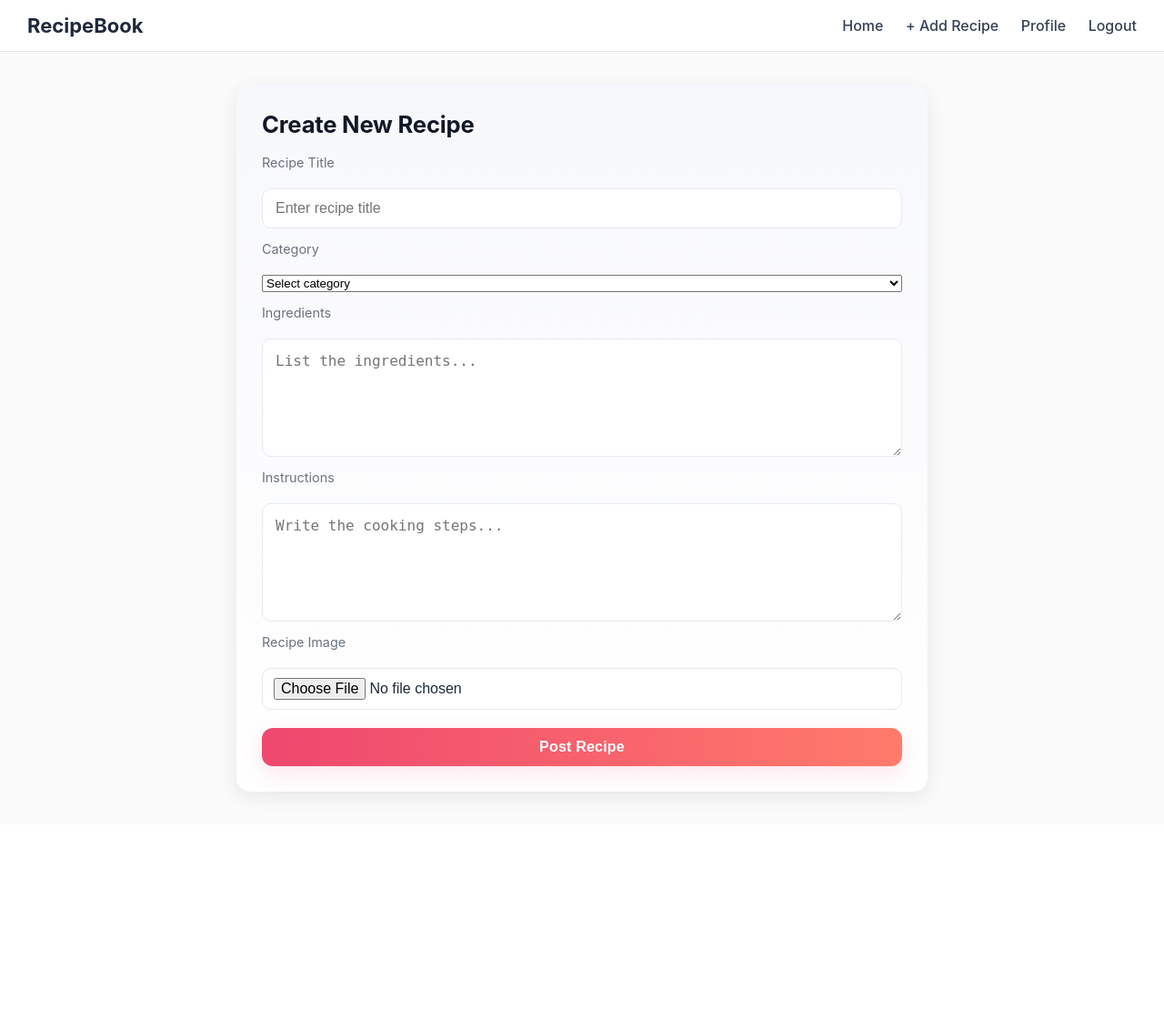
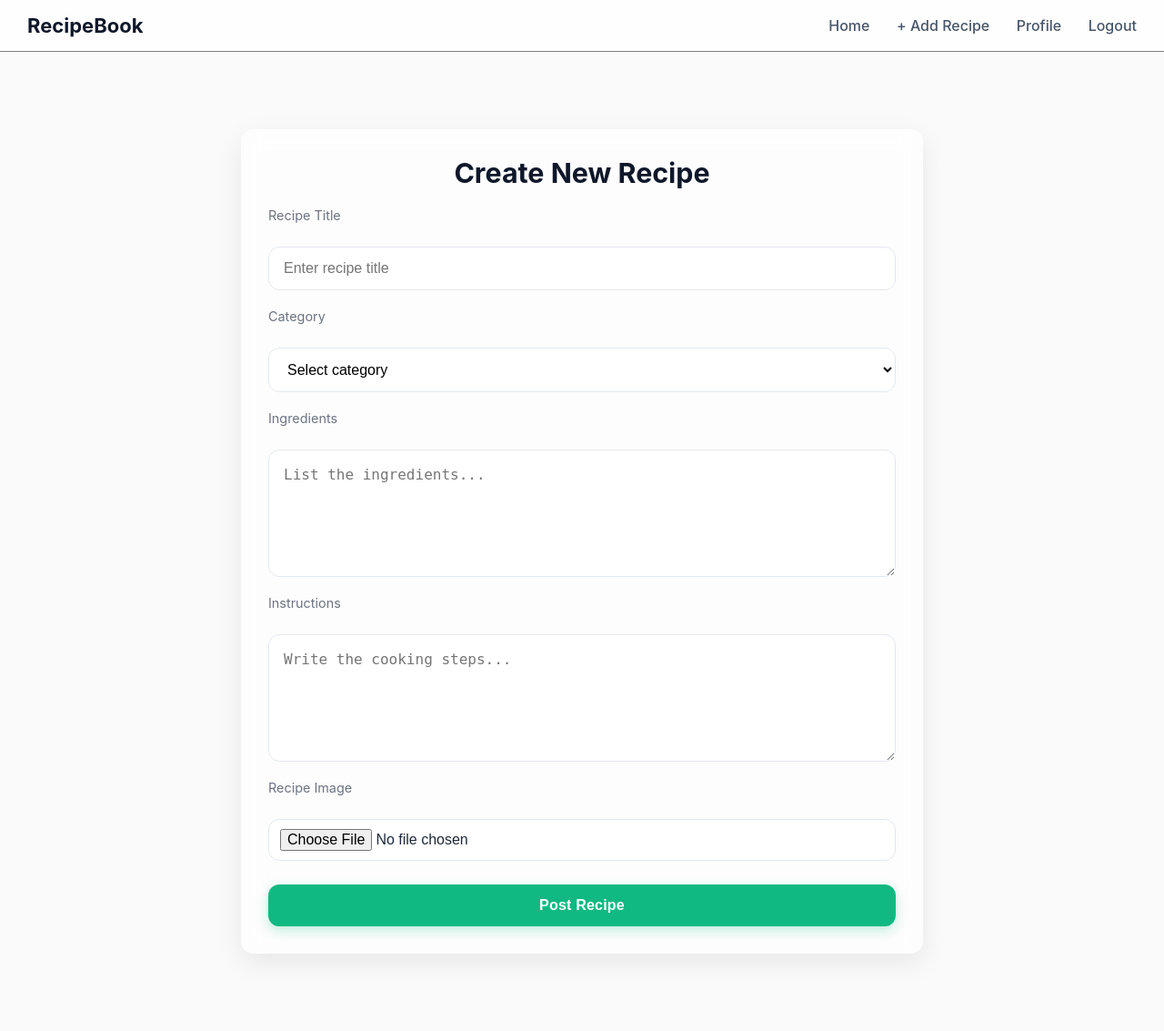
Before and after one commit to shreya-kindalkar/recipe-book, a Django app: page /add-recipe/ in a window 1280 px wide. Shown: the whole page at 91% size. Before the commit the page ends 879 px from the top, so only its background shows below. Run offline with Django 5.2, Linux system fonts and the light colour scheme; the visitor is signed in with stand-in values (Sample User, id 1).

Commit message:
Update: Improved CSS styling for app

```diff
--- a/core/static/app.css
+++ b/core/static/app.css
@@ -5,32 +5,44 @@
 }
 
 body {
-    background: #f8fafc;
+    background: #f5f7fa;
     font-family: "Inter", sans-serif;
     color: #1e293b;
 }
+.content-area{
+    max-width: 1100px;
+    margin: 0 auto;
+    padding: 40px 20px;
+}
+/* ----------------------NAVBAR-----------------------*/
 .navbar {
+    position: sticky;
     display: flex;
     justify-content: space-between;
     align-items: center;
     padding: 15px 30px;
-    background: white;
-    border-bottom: 1px solid #e2e8f0;
-    position: sticky;
+    background-color: rgba(255,255,255,0.8);
+    backdrop-filter: blur(10px);
+    border-bottom: 1px solid rgba(0,0,0,0.5);
     top: 0;
     z-index: 10;
 }
 
 .navbar .title {
     font-size: 22px;
-    font-weight: bold;
+    font-weight: 700;
+    color: #0f172a;
 }
 
 .navbar a {
-    margin-left: 20px;
+    margin-left: 25px;
     text-decoration: none;
-    color: #334155;
+    color: #475569;
     font-weight: 500;
+    transition: 0.2s ease;
+}
+.navbar a:hover{
+    color: #10b981;
 }
 
 @media (max-width: 600px) {
@@ -194,25 +218,26 @@ body {
   --max-width: 760px;
 }
 .add_container{
-  max-width: var(--max-width);
-  margin: 36px auto;
-  background: linear-gradient(180deg, var(--bg), #ffffff);
-  padding: 28px;
-  border-radius: 16px;
-  box-shadow: var(--shadow);
+  max-width: 750px;
+  margin: 45px auto;
+  background: rgba(255,255,255,0.65);
+  backdrop-filter: blur(12px);
+  padding: 30px;
+  border-radius: 14px;
+  box-shadow: 0 10px 30px rgba(0,0,0,0.08);
   box-sizing: border-box;
 }
 .add_title{
-  font-family: "Inter", system-ui, -apple-system, "Segoe UI", Roboto, "Helvetica Neue", Arial;
-  font-size: 1.6rem;
-  margin: 0 0 18px 0;
-  color: #111827;
-  letter-spacing: -0.2px;
+  font-size: 1.9rem;
+  margin-bottom: 20px;
+  font-weight: 700;
+  color: #0f172a;
+  text-align: center;
 }
 .add-form{
-  display: grid;
-  grid-template-columns: 1fr;
-  gap: 14px;
+  display: flex;
+  flex-direction: column;
+  gap: 20px;
 }
 .add-form label{
   display: block;
@@ -222,29 +247,30 @@ body {
 }
 .add_input,
 .add_textarea,
-.add_file {
+.add_file,
+.add-form select {
   width: 100%;
-  padding: 12px 14px;
-  border: 1px solid var(--input-border);
-  border-radius: 10px;
-  background: var(--card);
+  padding: 14px 16px;
+  border: 1px solid #e2e8f0;
+  border-radius: 12px;
+  background: #ffffff;
   font-size: 1rem;
   outline: none;
-  box-sizing: border-box;
-  transition: box-shadow .18s ease, border-color .12s ease, transform .08s ease;
+  transition: 0.2s ease;
 }
 .add_textarea{
-  min-height: 130px;
+  min-height: 140px;
   resize: vertical;
-  line-height: 1.45;
+  line-height: 1.65;
 }
 
 .add_input:focus,
 .add_textarea:focus,
-.add_file:focus{
-  border-color: rgba(239,71,111,0.9);
-  box-shadow: 0 6px 18px rgba(239,71,111,0.06);
-  transform: translateY(-1px);
+.add_file:focus,
+.add-form select:focus{
+  border-color: #10b981;
+  box-shadow: 0 3px 10px rgba(16,185,129,0.2);
+  outline: none;
 }
 
 .add_file{
@@ -254,22 +280,28 @@ body {
 .add-btn{
   margin-top: 6px;
   display: inline-block;
-  padding: 12px 18px;
+  padding: 14px;
   border-radius: 12px;
-  background: linear-gradient(90deg, var(--accent), var(--accent-2));
+  background: #10b981;
   color: white;
   border: none;
   cursor: pointer;
   font-weight: 600;
   font-size: 1rem;
   letter-spacing: 0.2px;
-  box-shadow: 0 8px 24px rgba(239,71,111,0.14);
-  transition: transform .12s ease, box-shadow .12s ease, opacity .12s ease;
+  box-shadow: 0 5px 14px rgba(16,185,129,0.25);
+  transition: 0.2s ease;
 }
 
 
-.add-btn:hover{ transform: translateY(-3px); box-shadow: 0 12px 30px rgba(239,71,111,0.18); }
-.add-btn:active{ transform: translateY(-1px); opacity: .98; }
+.add-btn:hover{
+    transform: translateY(-2px);
+    box-shadow: 0 12px 30px rgba(239,71,111,0.18);
+    background-color: #0c8a6f;
+}
+.add-btn:active{
+    transform: translateY(0px);
+    opacity: .98; }
 
 
 .file-row{
```
Also changed, not shown: other parts of core/static/app.css (+49 -32 lines).
